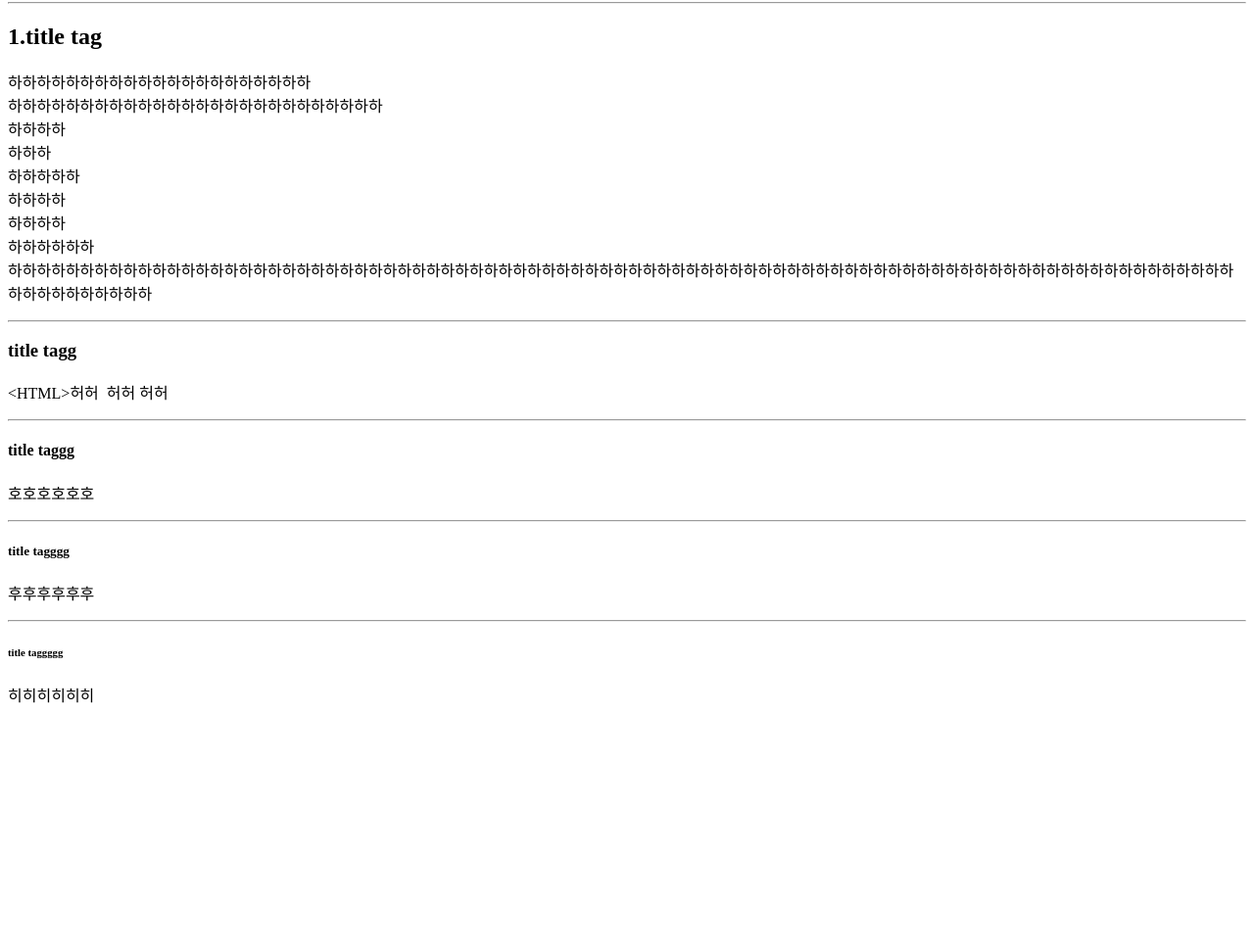
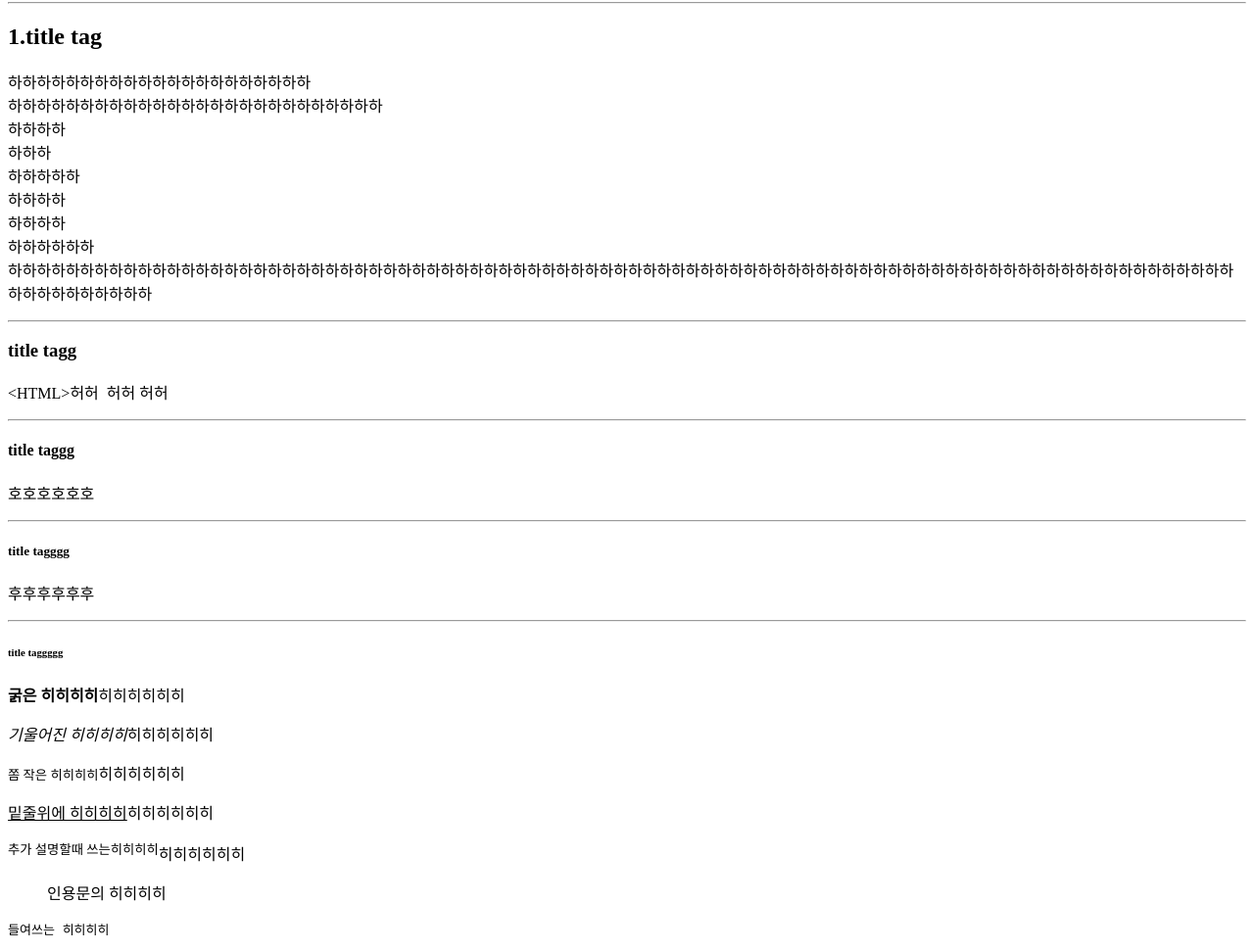
Before and after one commit to namgiseong/Web, a plain HTML site: page tag.html in a window 1280 px wide. Shown: the part 78-1049 px from the top of the page at 98% size. Before the commit the page ends 815 px from the top, so only its background shows below. Drawn offline with Linux system fonts and the light colour scheme.

Commit message:
Add files via upload
02181457헤헤헿?

```diff
--- a/tag.html
+++ b/tag.html
@@ -22,7 +22,22 @@
         <p>후후후후후후</p>
         <hr>
         <h6>title taggggg</h6>
-        <p>히히히히히히</p>
+        <p> <b>굵은 히히히히</b>히히히히히히</p>
+        <p> <i>기울어진 히히히히</i>히히히히히히</p>
+        <p> <small>쫌 작은 히히히히</small>히히히히히히</p>
+        <p> <ins>밑줄위에 히히히히</ins>히히히히히히</p>
+        <p> <sup>추가 설명할때 쓰는히히히히</sup>히히히히히히</p>
+        <blockquote>
+            인용문의 히히히히
+        </blockquote>
+        <pre>들여쓰는 히히히히</pre>
+
+
+
+
+
+
+
     </body>
 
 </html>
```
